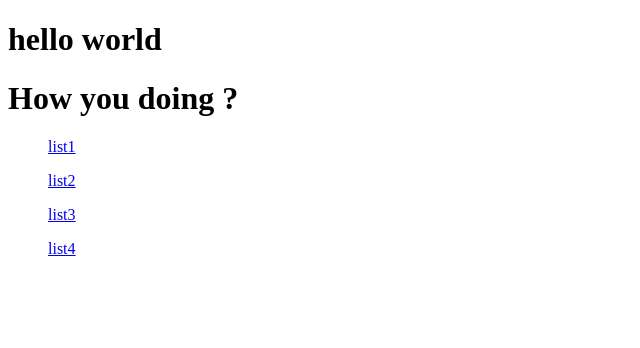
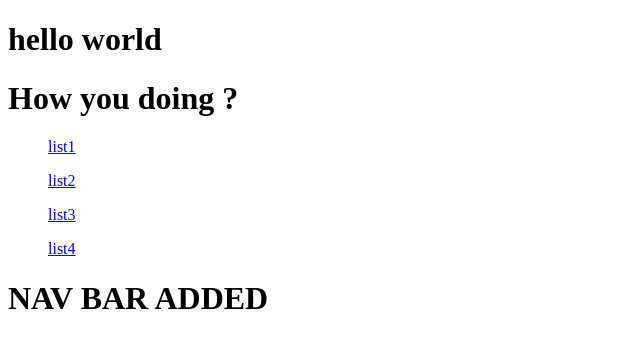
Before and after one commit to Case0727/demo_html, a plain HTML site: page index.html in a window 1280 px wide. Shown: the whole page, without its empty margins (0-640 px from the left). Drawn offline with Linux system fonts and the light colour scheme.

Commit message:
added h1

```diff
--- a/index.html
+++ b/index.html
@@ -14,6 +14,7 @@
     <ul><a href="#">list2</a></ul>
     <ul><a href="#">list3</a></ul>
     <ul><a href="#">list4</a></ul>
+    <h1>NAV BAR ADDED</h1>
 </body>
 
 </html>
```
